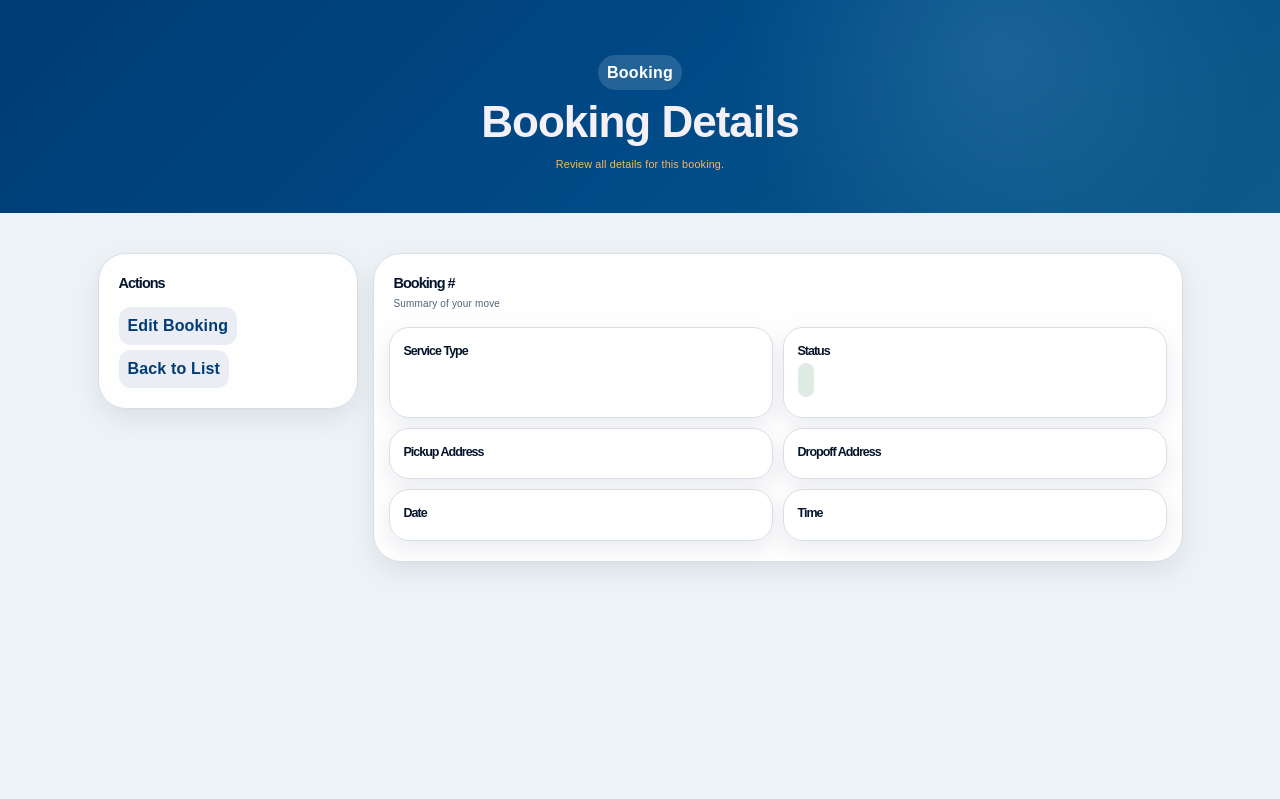
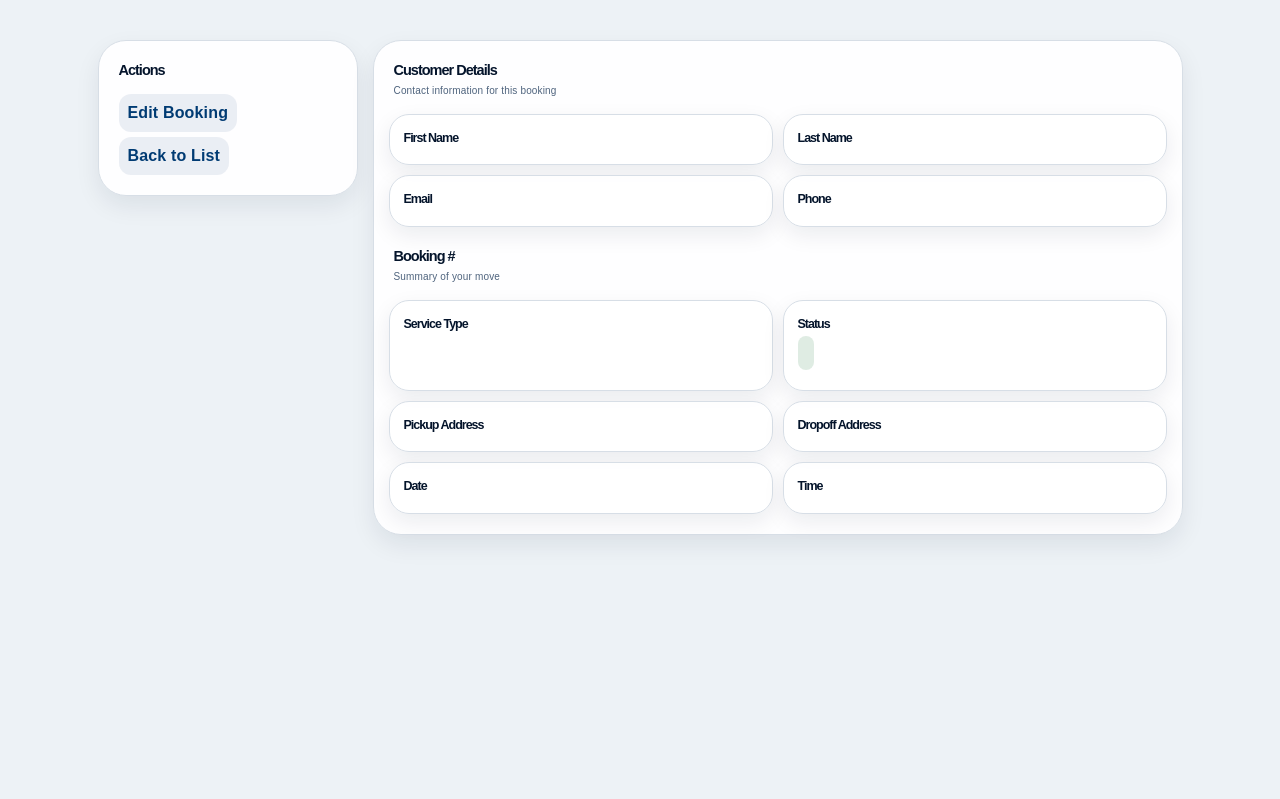
Before and after one commit to ijf03/Moving-House-247, a CakePHP app: the page made by templates/Bookings/view.php in a window 1280 px wide. Shown: the part 88-887 px from the top of the page. Run offline with PHP 8.4 and a stand-in for CakePHP, Linux system fonts and the light colour scheme; the template is opened without the code that fills it, so the values that code supplies are empty; some libraries are stand-ins or nearby versions.

Commit message:
style(UI): added customer details to the admin's view booking - admin can now see  the customer details in the view booking page

```diff
--- a/templates/Bookings/view.php
+++ b/templates/Bookings/view.php
@@ -4,26 +4,12 @@
  * @var \App\Model\Entity\Booking $booking
  */
 ?>
+
 <div class="mh-page-soft">
-    <section class="admin-hero">
-        <div class="container">
-            <div class="admin-hero-shell">
-                <div class="admin-hero-content">
-                    <span class="admin-eyebrow"><?= __('Booking') ?></span>
-                    <h1><?= __('Booking Details') ?></h1>
-                    <p class="admin-hero-text">
-                        <?= __('Review all details for this booking.') ?>
-                    </p>
-                </div>
-            </div>
-        </div>
-    </section>
-
     <section class="admin-section">
         <div class="container">
-            <div class="row g-4">
+            <div class="row g-4 align-items-start">
 
-                <!-- Actions -->
                 <div class="col-lg-3">
                     <div class="admin-table-card">
                         <div class="admin-table-header">
@@ -31,22 +17,72 @@
                         </div>
 
                         <div class="admin-action-stack">
-                            <?= $this->Html->link(__('Edit Booking'), ['action' => 'edit', $booking->booking_id], ['class' => 'admin-action-link']) ?>
-                            <?= $this->Html->link(__('Back to List'), ['action' => 'index'], ['class' => 'admin-action-link']) ?>
+                            <?= $this->Html->link(
+                                __('Edit Booking'),
+                                ['action' => 'edit', $booking->booking_id],
+                                ['class' => 'admin-action-link']
+                            ) ?>
+
+                            <?= $this->Html->link(
+                                __('Back to List'),
+                                ['action' => 'index'],
+                                ['class' => 'admin-action-link']
+                            ) ?>
                         </div>
                     </div>
                 </div>
 
-                <!-- Details -->
                 <div class="col-lg-9">
                     <div class="admin-table-card">
                         <div class="admin-table-header">
-                            <h2><?= __('Booking #') . $booking->booking_id ?></h2>
+                            <h2><?= __('Customer Details') ?></h2>
+                            <p><?= __('Contact information for this booking') ?></p>
+                        </div>
+
+                        <div class="row g-3">
+                            <div class="col-md-6">
+                                <div class="mh-info-card">
+                                    <div>
+                                        <h3><?= __('First Name') ?></h3>
+                                        <p><?= h($booking->customer->first_name ?? '') ?></p>
+                                    </div>
+                                </div>
+                            </div>
+
+                            <div class="col-md-6">
+                                <div class="mh-info-card">
+                                    <div>
+                                        <h3><?= __('Last Name') ?></h3>
+                                        <p><?= h($booking->customer->last_name ?? '') ?></p>
+                                    </div>
+                                </div>
+                            </div>
+
+                            <div class="col-md-6">
+                                <div class="mh-info-card">
+                                    <div>
+                                        <h3><?= __('Email') ?></h3>
+                                        <p><?= h($booking->customer->email ?? '') ?></p>
+                                    </div>
+                                </div>
+                            </div>
+
+                            <div class="col-md-6">
+                                <div class="mh-info-card">
+                                    <div>
+                                        <h3><?= __('Phone') ?></h3>
+                                        <p><?= h($booking->customer->phone ?? '') ?></p>
+                                    </div>
+                                </div>
+                            </div>
+                        </div>
+
+                        <div class="admin-table-header" style="margin-top: 2rem;">
+                            <h2><?= __('Booking #') . h($booking->booking_id) ?></h2>
                             <p><?= __('Summary of your move') ?></p>
                         </div>
 
                         <div class="row g-3">
-
                             <div class="col-md-6">
                                 <div class="mh-info-card">
                                     <div>
@@ -104,19 +140,21 @@
                                     </div>
                                 </div>
                             </div>
+                        </div>
 
-                            <?php if (!empty($booking->notes)): ?>
-                                <div class="col-12">
-                                    <div class="mh-info-card">
-                                        <div>
-                                            <h3><?= __('Notes') ?></h3>
-                                            <p><?= h($booking->notes) ?></p>
-                                        </div>
-                                    </div>
+
+                        <?php if (!empty($booking->message)): ?>
+                            <div class="admin-table-header" style="margin-top: 2rem;">
+                                <h2><?= __('Customer Message') ?></h2>
+                                <p><?= __('Additional notes submitted with the booking') ?></p>
+                            </div>
+
+                            <div class="mh-info-card">
+                                <div>
+                                    <p><?= $this->Text->autoParagraph(h($booking->message)) ?></p>
                                 </div>
-                            <?php endif; ?>
-
-                        </div>
+                            </div>
+                        <?php endif; ?>
                     </div>
                 </div>
 
```
